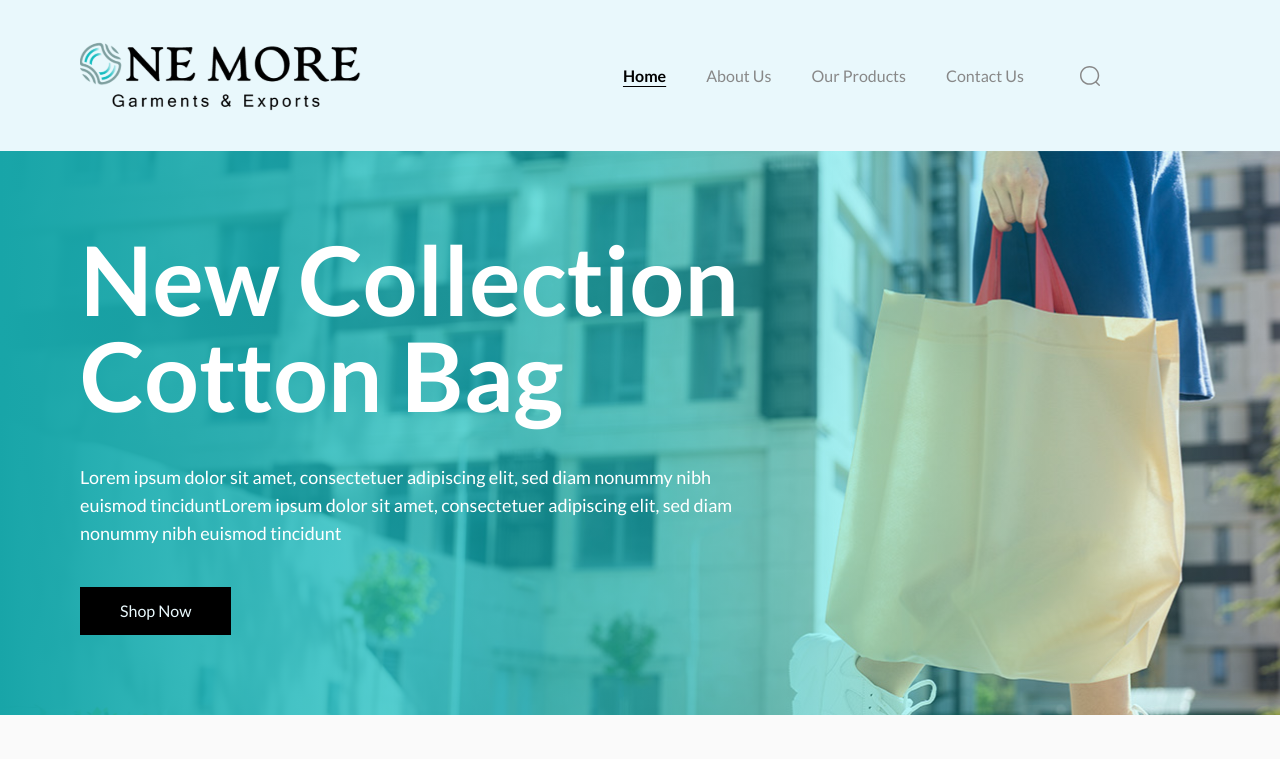
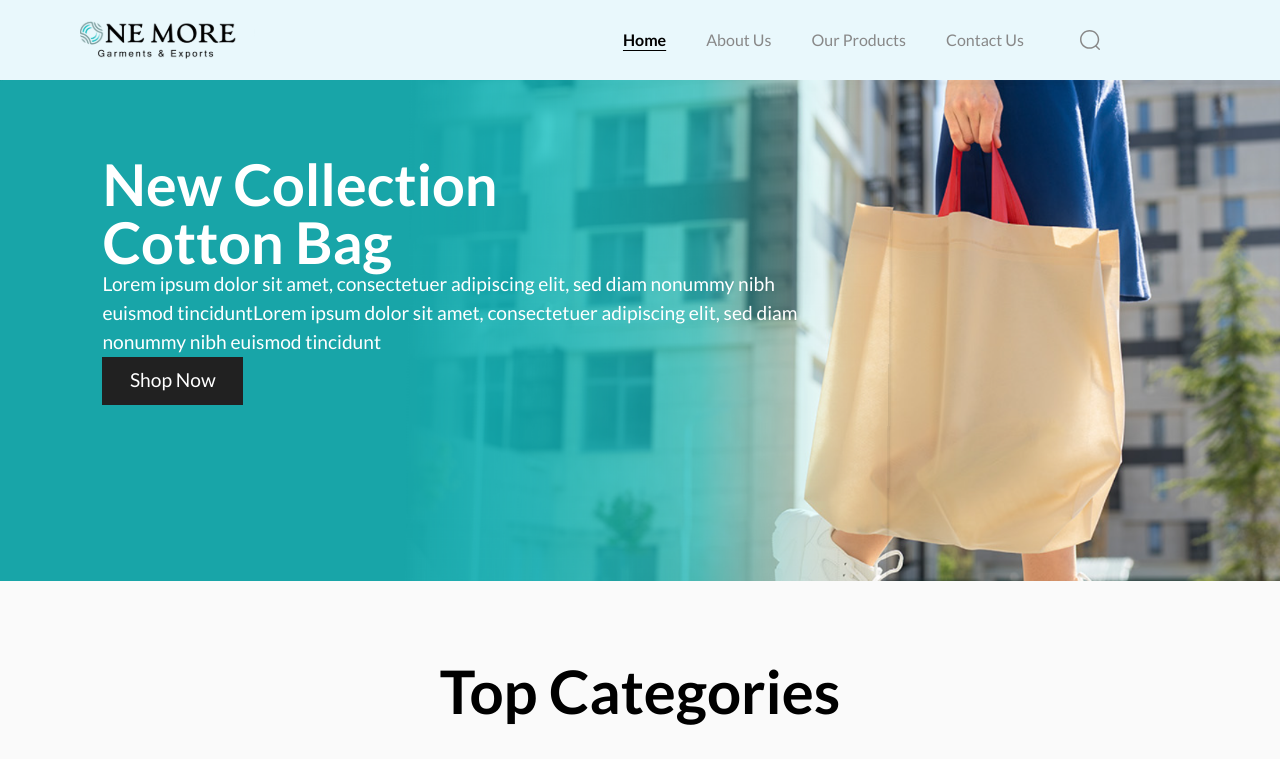
Before and after one commit to tanmayVaish/bags-shop, a Next.js app: page / in a window 1280 px wide. Shown: the top 759 px of the page. Built offline with nearby package versions, Linux system fonts and the light colour scheme.

Commit message:
new changes

```diff
--- a/app/components/Header.js
+++ b/app/components/Header.js
@@ -34,19 +34,25 @@ export default function Header() {
     router.push(path);
   };
 
-  const [active, setActive] = useState(window.location.pathname);
+  const [active, setActive] = useState(null);
 
   useEffect(() => {
     setActive(window.location.pathname);
   }, []);
 
   return (
-    <div className="flex bg-primary px-20 py-10 justify-between sticky">
+    // <div className="flex bg-primary px-20 py-10 justify-between sticky">
+    <div
+      className="flex bg-primary px-20 py-5 justify-between sticky"
+      style={{ height: "80px" }}
+    >
       <div>
         <Image
           src="/logo.svg"
-          width={315}
-          height={71}
+          // width={315}
+          // height={71}
+          width={175}
+          height={50}
           alt="logo"
           className="cursor-pointer"
         />
--- a/app/globals.css
+++ b/app/globals.css
@@ -36,3 +36,80 @@ body {
     text-wrap: balance;
   }
 }
+
+/* home page banner css */
+/* Banner Container */
+.banner {
+  position: relative;
+  width: 100%;
+  height: auto;
+  overflow: hidden;
+}
+
+/* Banner Image */
+.banner img {
+  width: 100%;
+  height: auto;
+  object-fit: cover;
+}
+
+/* Banner Text */
+.banner-text {
+  position: absolute;
+  top: 15%;
+  left: 8%;
+  width: 55%;
+  /* transform: translate(-50%, -50%); */
+  color: white;
+  /* text-align: center; */
+  /* padding: 0 20px; */
+}
+
+/* Responsive Typography */
+.banner-text div {
+  font-size: clamp(10px, 4.5vw, 4.5rem);
+  /* margin: 0; */
+  line-height: 1;
+  font-weight: 700;
+}
+
+.banner-text p {
+  font-size: 1.2rem;
+}
+
+.banner_btn {
+  background: #212121;
+  /* display: inline-block; */
+  padding: 20px, 24px, 20px, 24px;
+  height: clamp(2rem, 3.75vw, 4.5rem);
+  width: 20%;
+  font-size: clamp(0.5rem, 1.5vw, 1.3rem);
+}
+
+/* Media Query for Smaller Screens */
+@media (max-width: 768px) {
+  .banner_btn {
+    width: 35%;
+    margin-top: 15px;
+  }
+  .banner_description {
+    display: none;
+  }
+  /* .banner-text div {
+    font-size: 2rem;
+  } */
+
+  .banner-text p {
+    font-size: 0.8rem;
+  }
+}
+
+@media (max-width: 480px) {
+  /* .banner-text div {
+    font-size: 1.5rem;
+  } */
+
+  .banner-text p {
+    font-size: 0.7rem;
+  }
+}
--- a/app/page.js
+++ b/app/page.js
@@ -189,15 +189,32 @@ const HomePage = () => {
 
   return (
     <DefaultLayout>
-      <div style={{ width: "100%", height: "100%" }} className="bg-bg_gray">
+      <div class="banner">
+        <img src="/bag.png" alt="Banner Image" />
+        <div class="banner-text">
+          <div>New Collection</div>
+          <div>Cotton Bag</div>
+          <p className="banner_description">
+            Lorem ipsum dolor sit amet, consectetuer adipiscing elit, sed diam
+            nonummy nibh euismod tinciduntLorem ipsum dolor sit amet,
+            consectetuer adipiscing elit, sed diam nonummy nibh euismod
+            tincidunt
+          </p>
+          {/* <button className="bg-black text-primary px-10 py-3 text-base md:text-lg lg:text-xl md:px-8 lg:px-12 md:py-4 lg:py-5">
+            Shop Now
+          </button> */}
+          <button className="banner_btn">Shop Now</button>
+        </div>
+      </div>
+
+      {/* <div style={{ width: "100%", height: "100%" }} className="bg-bg_gray">
         <div
           style={{
             top: 0,
             left: 0,
             width: "100%",
             height: "100%",
-            backgroundImage:
-              'linear-gradient(to right, #18A5A8, #06DFE380, #feb47b00), url("/bag_banner.svg")',
+            backgroundImage: 'url("/bag_banner_new.svg")',
             backgroundSize: "cover, cover",
             backgroundPosition: "center, center",
             backgroundRepeat: "no-repeat, no-repeat",
@@ -220,7 +237,7 @@ const HomePage = () => {
             </button>
           </div>
         </div>
-      </div>
+      </div> */}
       <div className="w-full text-center px-10 py-20 bg-bg_gray">
         <div className="text-5xl xs:text-6xl sm:text-6xl font-semibold text-black">
           Top Categories
```
Also changed, not shown: public/bag.png (added), public/side_bar_icon.svg (added).
